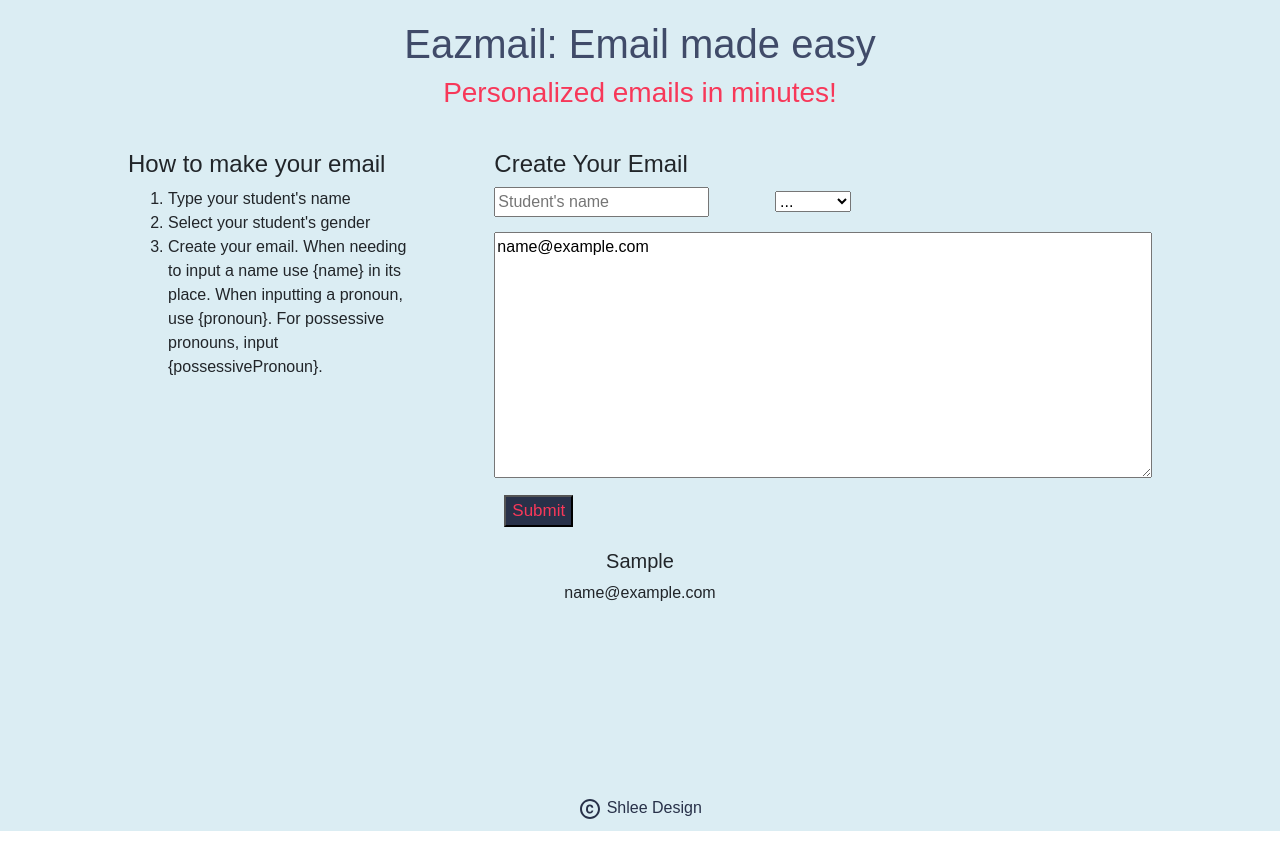
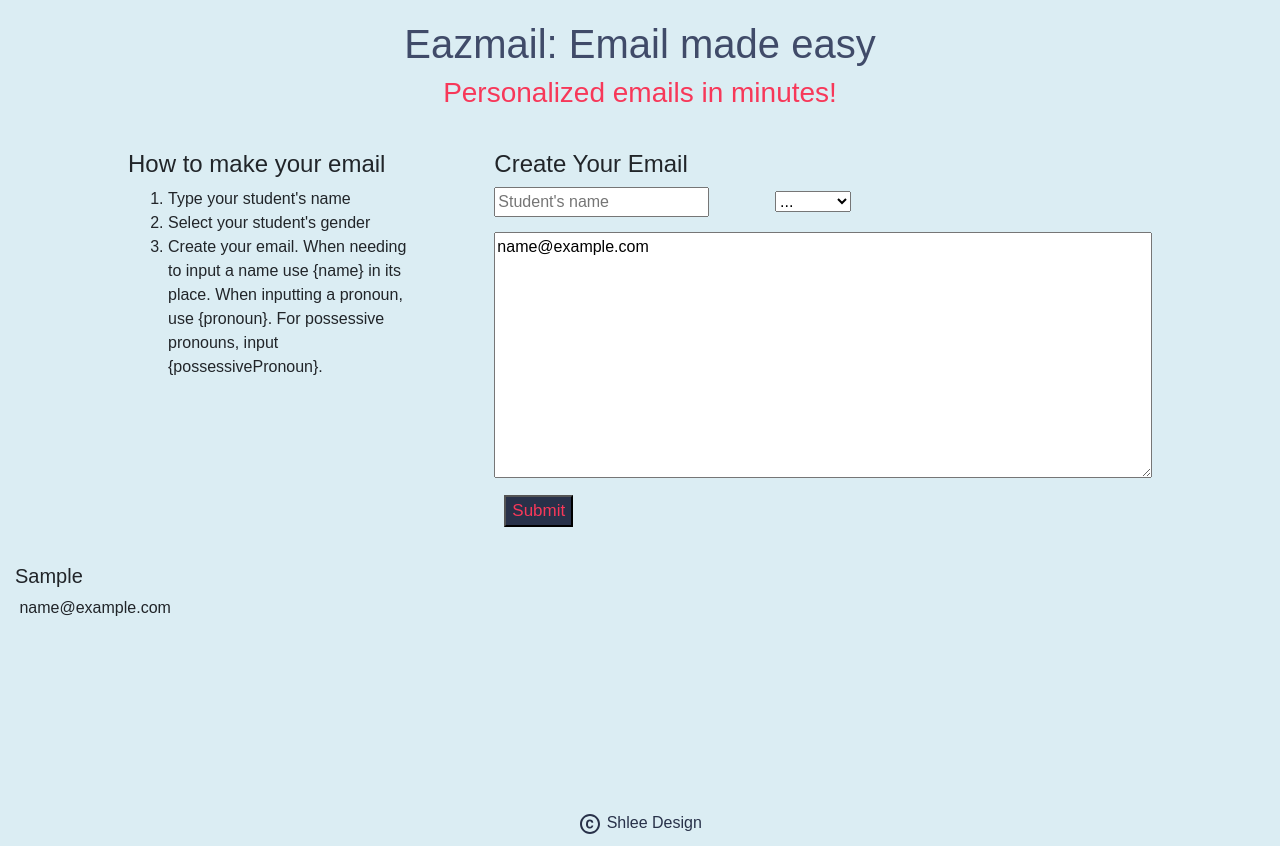
Before and after one commit to ashleyann9535/email-app, a React (Create React App) app: page / in a window 1280 px wide. Both pictures are taken after typing "Sample", "name@example.com" into the empty fields and a click on the input 538 px from the left and 510 px from the top of the page. Built offline with nearby package versions, Linux system fonts and the light colour scheme.

Commit message:
update submitted form format

```diff
--- a/src/styles.css
+++ b/src/styles.css
@@ -25,8 +25,11 @@
   margin-right: 2rem;
 }
 
-.Email p {
+.Email {
   white-space: pre-wrap;
+  text-align: left;
+  margin-left: 15px;
+  margin-top: 15px;
 }
 
 .Form {
```
